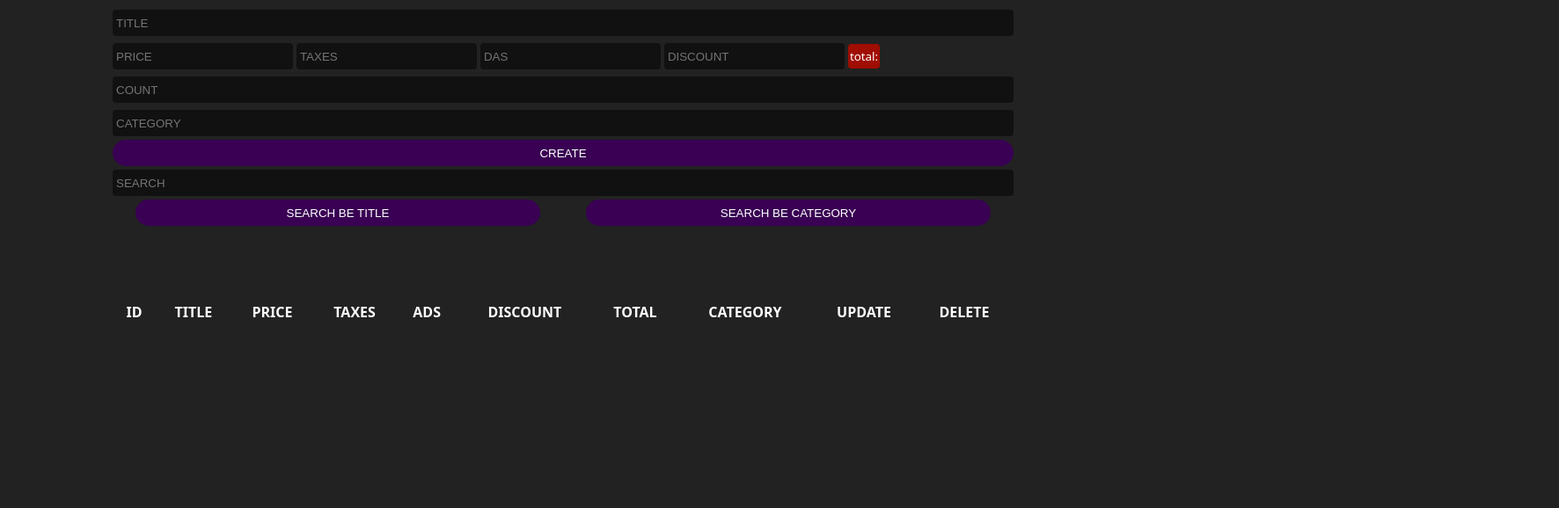
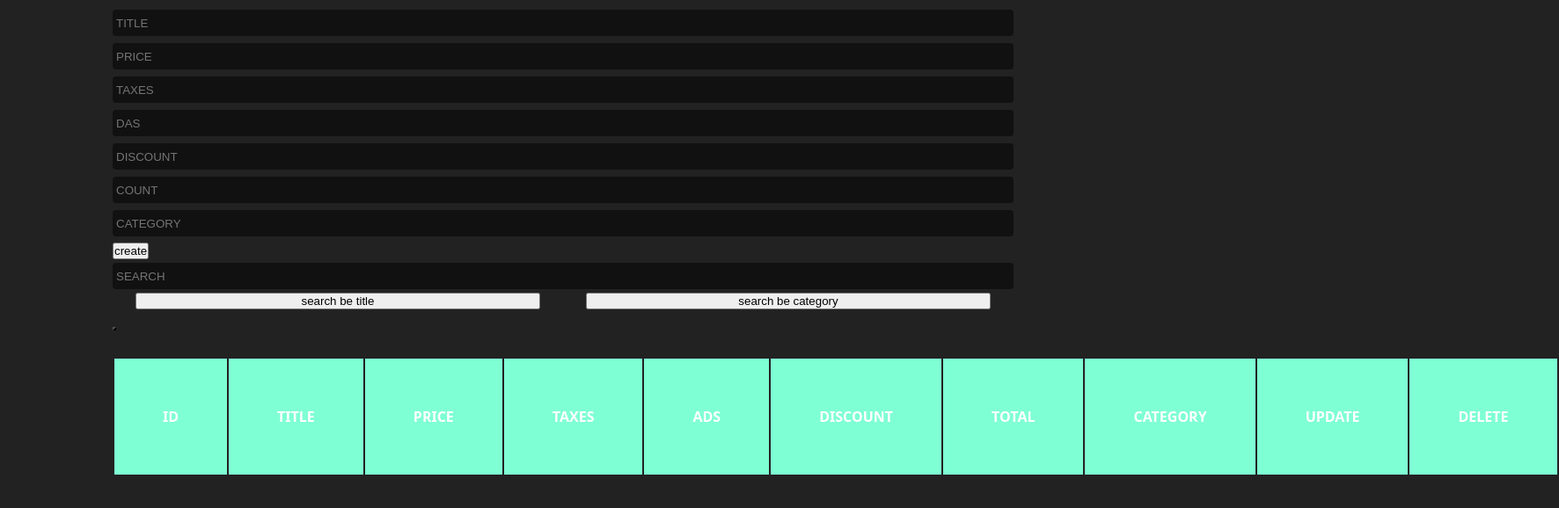
Before and after one commit to AHAMEDHASSAN/project-cruds, a plain HTML site: page index.html in a window 1280 px wide. Shown: the part 78-656 px from the top of the page at 88% size, 1772 px wide, since content can reach past the window. Drawn offline with Linux system fonts and the light colour scheme.

Commit message:
AhmedUbdate

```diff
--- a/css/main.css
+++ b/css/main.css
@@ -22,8 +22,7 @@ body {
 /*the end head*/
 /*the start inputs*/
 .inputs input,
-.searchBlock input
-{
+.searchBlock input {
   width: 100%;
   height: 30px;
   outline: none;
@@ -35,60 +34,31 @@ body {
   color: #fff;
   text-transform: uppercase;
 }
-.inputs input:focus,
-.searchBlock input:focus
-{
-    background: #000;
-    transform: scale(1.1);
-}
-.price input {
-    width: 20%;
-}
-#total{
-    background: #a00d02;
-    padding: 5px 2px;
-   border-radius: 4px;
-}
-#total::before{
-    content: 'total:';
-}
-button{
-    width: 100%;
-    height: 30px;
-    border: none;
-    cursor: pointer;
-    background: #390053;
-    color: #fff;
-    border-radius: 20px;
-    transition: 0.5s;
-    text-transform: uppercase;
-}
-button:hover{
-    background:#51025f;
-    letter-spacing: 1px;
-}
+
 /*the end inputs*/
 /*the start btnSearch*/
 .btnSearch {
   display: flex;
   justify-content: space-around;
 }
-.btnSearch button{
+.btnSearch button {
   width: 45%;
 }
-#deleteAll{
+#deleteAll {
   margin: 20px 0;
 }
-table{
+table {
   width: 100%;
   text-align: center;
   margin: 10px 0;
 }
-table th{
+table th {
   text-transform: uppercase;
 }
-th,td{
-    padding: 5px;
+th,
+td {
+  padding: 55px;
+  background-color: aquamarine;
 }
 
 /* the end btnSearch*/
```
Also changed, not shown: 1 other file. Lines whose indentation alone changed are shown as unchanged.
